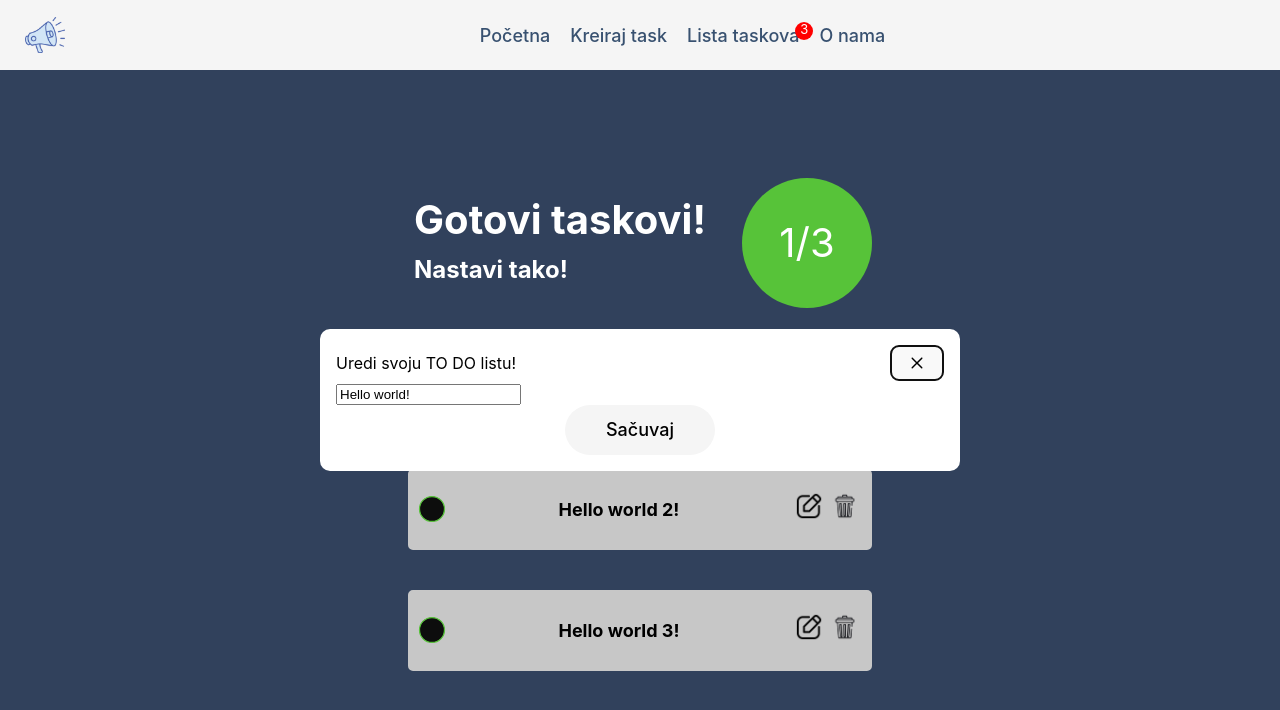
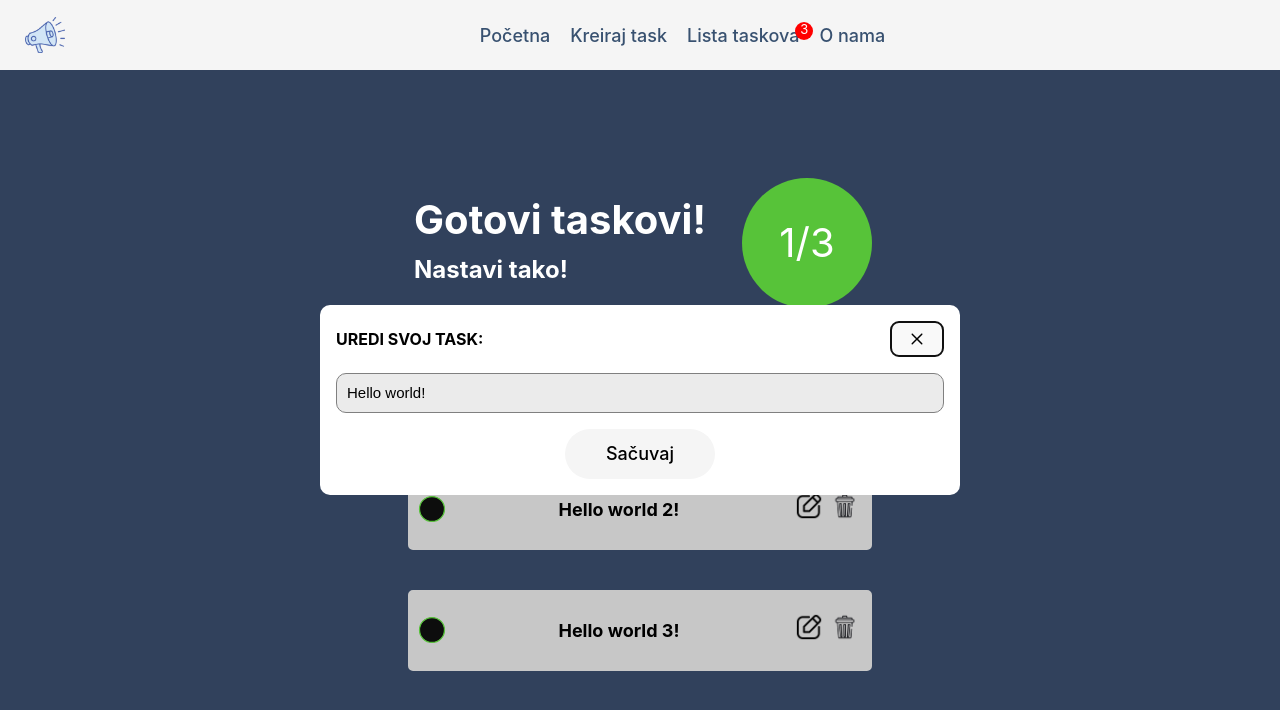
Before and after one commit to tatjana-jovicic/ToDoList, a React (Vite) app: page /lista_taskova in a window 1280 px wide. Both pictures are taken after a click on the picture 808 px from the left and 384 px from the top of the page. Shown: the top 710 px of the page. Built offline with nearby package versions, Linux system fonts and the light colour scheme.

Commit message:
new commit for edit

```diff
--- /dev/null
+++ b/src/components/Dialog/EditToDoModal.css
@@ -0,0 +1,24 @@
+.form {
+  display: row;
+  justify-content: center;
+  align-items: center;
+}
+.form input {
+  width: 100%;
+  height: 40px;
+  border-radius: 10px;
+  border: 1px solid grey;
+  padding-left: 10px;
+  font-size: 15px;
+  margin-top: 1rem;
+  margin-bottom: 1rem;
+  background-color: rgba(235, 235, 235, 0.989);
+}
+.dialog_style {
+  width: 50vw;
+  background-color: white;
+  color: black;
+  font-weight: bold;
+  padding: 1rem;
+  border-radius: 10px;
+}
--- a/src/components/Dialog/EditToDoModal.jsx
+++ b/src/components/Dialog/EditToDoModal.jsx
@@ -2,6 +2,7 @@ import { Dialog } from "primereact/dialog";
 import useTaskStore from "../../stores/task/task.store";
 import { useState } from "react";
 import Button from "../Button/Button";
+import "./EditToDoModal.css";
 
 const EditToDoModal = () => {
   const { editTodo, setDialog, dialog } = useTaskStore();
@@ -20,15 +21,9 @@ const EditToDoModal = () => {
   return (
     <Dialog
       appendTo="self"
-      header="Uredi svoju TO DO listu!"
+      header="UREDI SVOJ TASK:"
       visible={dialog.isOpen}
-      style={{
-        width: "50vw",
-        backgroundColor: "white",
-        color: "black",
-        padding: "1rem",
-        borderRadius: "10px",
-      }}
+      className="dialog_style"
       onHide={() => setDialog(false, null)}
     >
       <div className="dialog_form">
--- a/src/features/ListaTaskova/ListaTaskova.jsx
+++ b/src/features/ListaTaskova/ListaTaskova.jsx
@@ -88,13 +88,18 @@ const ListaTaskova = () => {
                 >
                   {task?.title}
                 </p>
-
                 {/* //another way for checkbox using MUI
                  <Checkbox {...label} onClick={() => handleClick(task.id)} />
                 <p>{task.title}</p> */}
                 <span>
                   <img src={WriteIcon} onClick={() => setDialog(true, task)} />
-                  <img src={Bin} onClick={() => handleTaskRemove(task.id)} />
+                  <img
+                    src={Bin}
+                    onClick={() => {
+                      handleTaskRemove(task.id);
+                      alert(`Task "${task.title}" deleted.`);
+                    }}
+                  />
                 </span>
               </div>
             ))}
```
